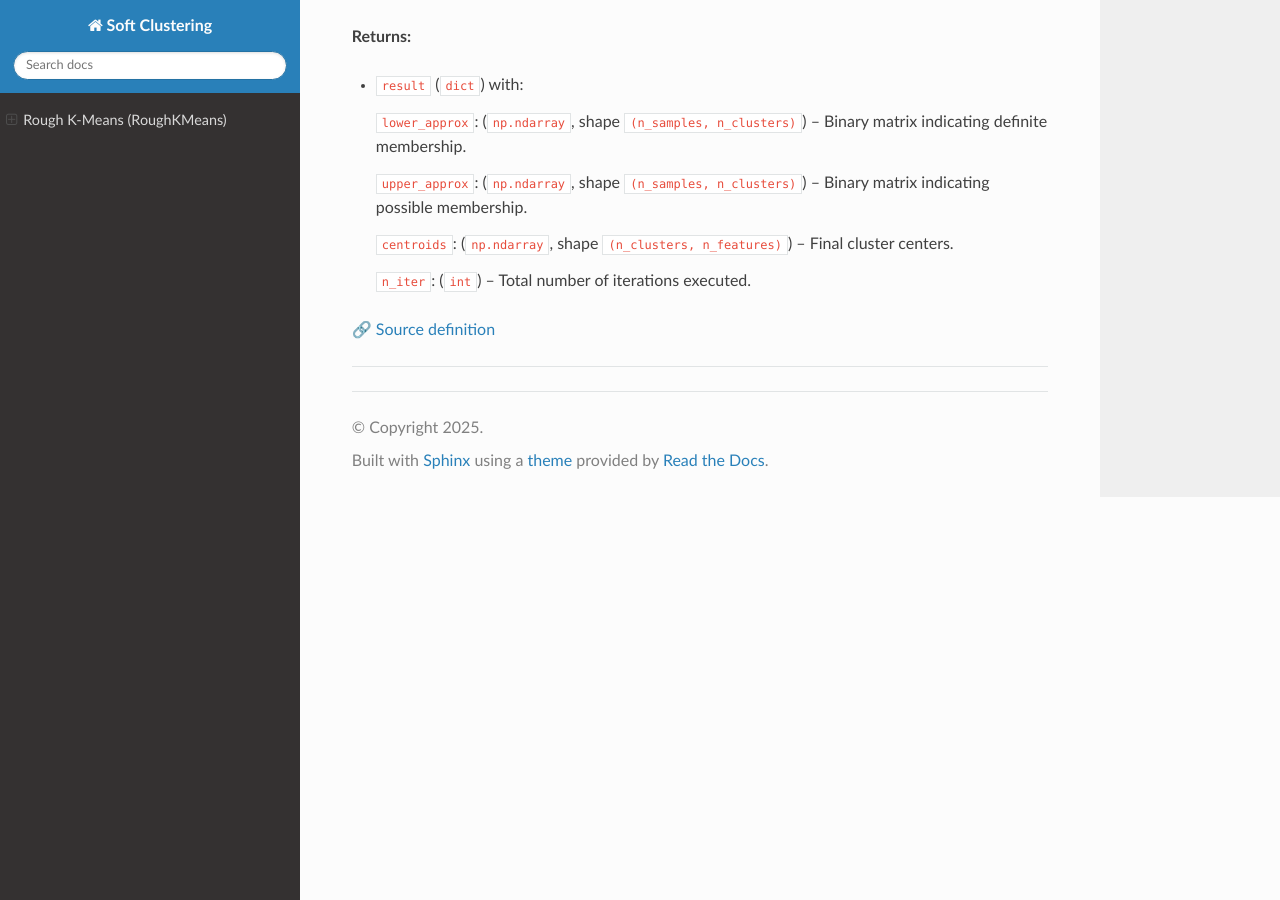
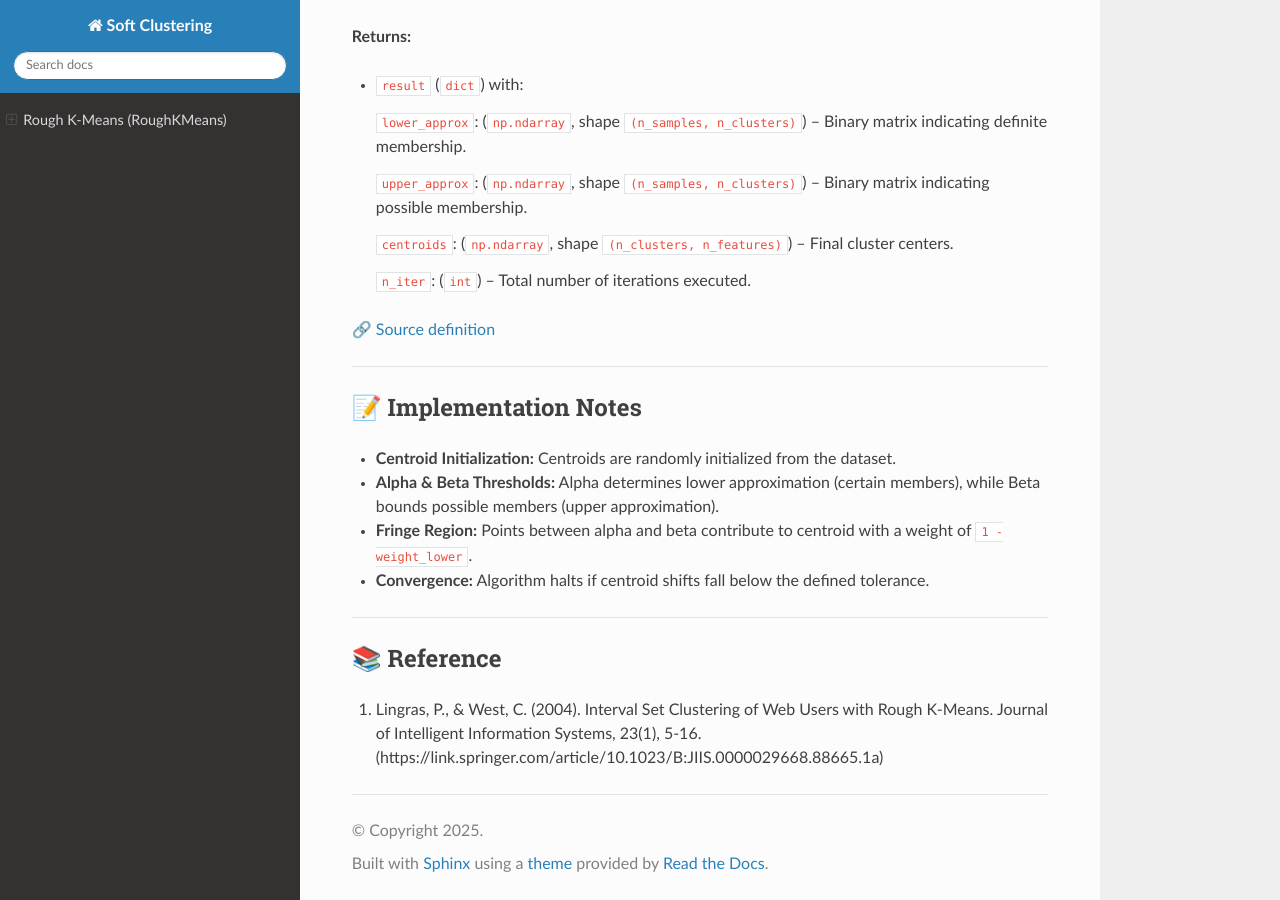
Before and after one commit to soft-clustering/soft-clustering, a Sphinx documentation site: the page built from docs/source/rough_k_means.md, in a window 1280 px wide and 900 px high, scrolled down 1854 px. Built offline with Sphinx 7.4.7 and the Read the Docs theme 3.1.0, drawn with Linux system fonts in a browser that asks for light colours.

Commit message:
Update rough_k_means.md

```diff
--- a/docs/source/rough_k_means.md
+++ b/docs/source/rough_k_means.md
@@ -96,3 +96,17 @@ Perform Rough K-Means clustering using interval-set approximations.
 [🔗 Source definition](https://github.com/soft-clustering/soft-clustering/blob/main/soft_clustering/_rough_k_means#L14)
 
 ---
+
+## 📝 Implementation Notes
+
+* **Centroid Initialization:** Centroids are randomly initialized from the dataset.
+* **Alpha & Beta Thresholds:** Alpha determines lower approximation (certain members), while Beta bounds possible members (upper approximation).
+* **Fringe Region:** Points between alpha and beta contribute to centroid with a weight of `1 - weight_lower`.
+* **Convergence:** Algorithm halts if centroid shifts fall below the defined tolerance.
+
+---
+
+## 📚 Reference
+
+1. Lingras, P., & West, C. (2004). Interval Set Clustering of Web Users with Rough K-Means.
+Journal of Intelligent Information Systems, 23(1), 5-16.(https://link.springer.com/article/10.1023/B:JIIS.0000029668.88665.1a)
```
